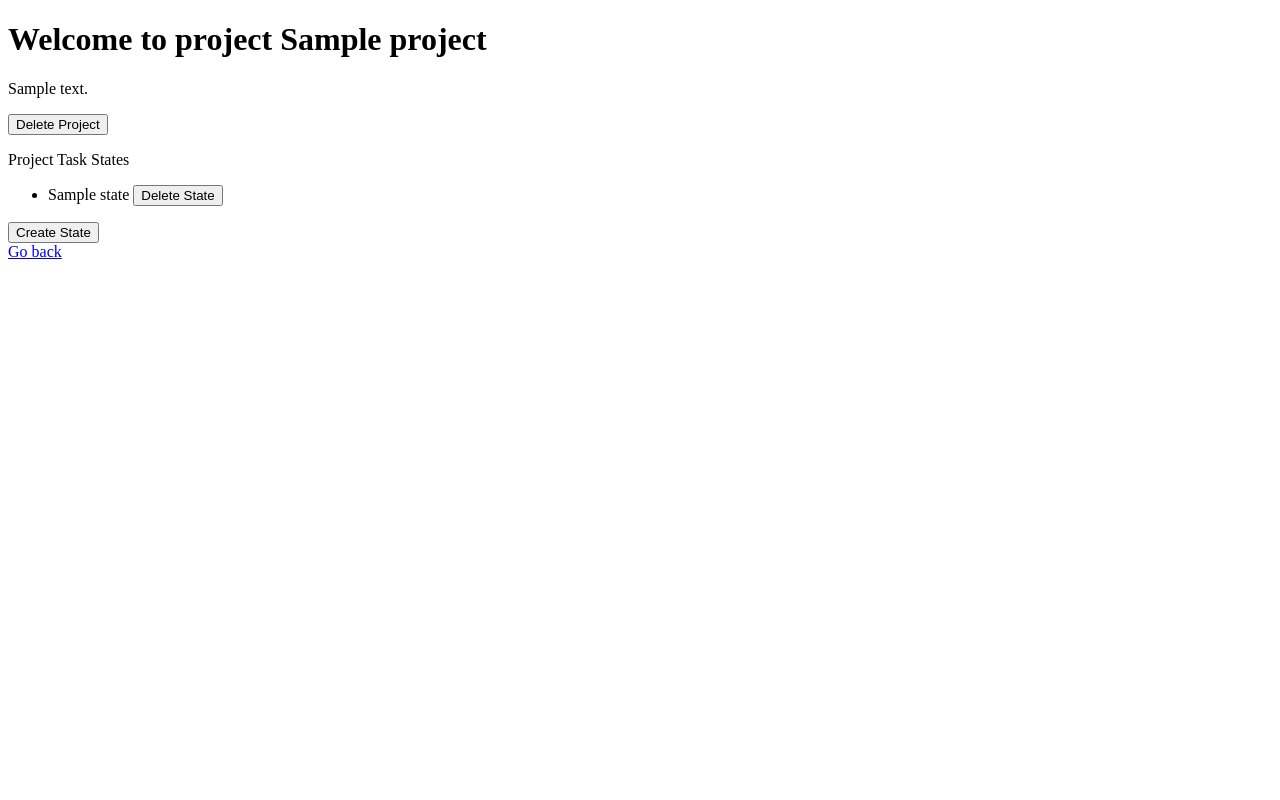
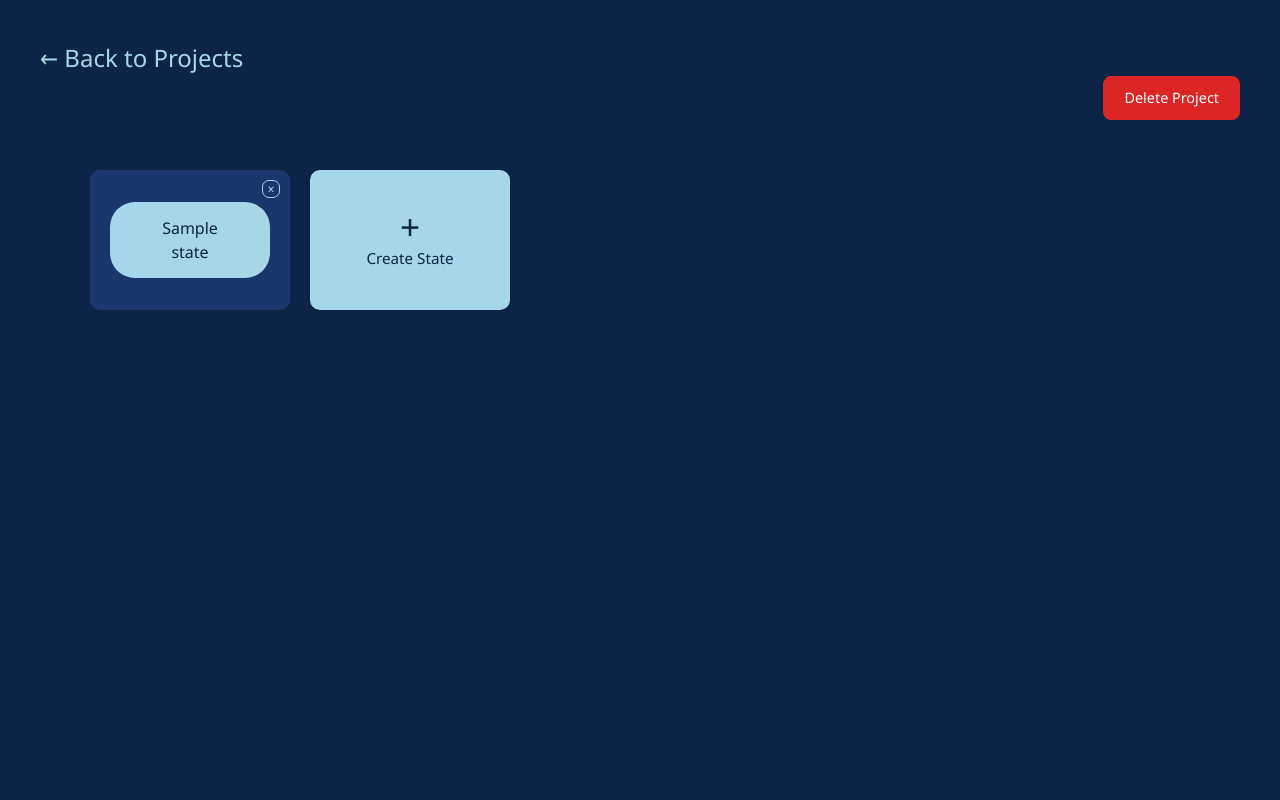
Before and after one commit to Di0go/Taskr, a Django app: page /projects/1/ in a window 1280 px wide. Run offline with Django 5.2, Linux system fonts and the light colour scheme; a user stored in the database is signed in; tables that the repository leaves empty hold one stand-in row (values such as "Sample post").

Commit message:
todays commit

```diff
--- a/src/projects/static/project/project.css
+++ b/src/projects/static/project/project.css
@@ -0,0 +1,215 @@
+/* Project Page Styles */
+
+body {
+    background-color: #0B2447;
+    min-height: 100vh;
+    font-family: 'Segoe UI', Tahoma, Geneva, Verdana, sans-serif;
+    padding: 40px 20px;
+    margin: 0;
+}
+
+.project-container {
+    max-width: 1200px;
+    margin: 0 auto;
+    background: transparent;
+    border-radius: 12px;
+    /*box-shadow: 0 4px 20px rgba(0, 0, 0, 0.4);*/
+    overflow: hidden;
+}
+
+.project-back{
+    text-align: left;
+
+}
+
+.project-delete-project{
+    text-align: right;
+
+}
+
+
+/* Content */
+.project-content {
+    padding: 50px;
+}
+
+/* States Grid */
+.states-grid {
+    display: flex;
+    flex-wrap: wrap;
+    gap: 20px;
+}
+
+/* State Card */
+.state-card {
+    background: #19376D;
+    /*border: 2px solid #b8b8b8;*/
+    border-radius: 10px;
+    padding: 25px 20px;
+    width: 200px;
+    height: 140px;
+    position: relative;
+    display: flex;
+    align-items: center;
+    justify-content: center;
+    box-sizing: border-box;
+}
+
+/* Delete button  */
+.state-delete-btn {
+    position: absolute;
+    top: 10px;
+    right: 10px;
+    background: transparent;
+    border: 1.5px solid #A5D7E8;
+    color: #A5D7E8;
+    font-size: 10px;
+    cursor: pointer;
+    width: 18px;
+    height: 18px;
+    line-height: 14px;
+    text-align: center;
+    border-radius: 7px;
+    padding: 0;
+    transition: all 0.2s ease;
+}
+
+.state-delete-btn:hover {
+    background: #dc2626;
+    color: white;
+    border-color: #dc2626;
+
+}
+
+/* State name pill button */
+.state-name-btn {
+    background: #A5D7E8;
+    color: #0B2447;
+    border: none;
+    padding: 14px 35px;
+    border-radius: 25px;
+    font-weight: 500;
+    font-size: 1rem;
+    cursor: default;
+    text-align: center;
+}
+
+/* Create State Card */
+.create-state-card {
+    background: #A5D7E8;
+    border: 2px solid #A5D7E8;
+    border-radius: 10px;
+    width: 200px;
+    height: 140px;
+    display: flex;
+    align-items: center;
+    justify-content: center;
+    cursor: pointer;
+    transition: all 0.2s ease;
+    text-decoration: none;
+    box-sizing: border-box;
+}
+
+.create-state-card:hover {
+    background: #576CBC;
+    border-color: #999;
+
+}
+
+.create-state-content {
+    text-align: center;
+    color: #0B2447;
+}
+
+.create-state-content .plus-icon {
+    font-size: 2.2rem;
+    font-weight: 300;
+    display: block;
+    margin-bottom: 2px;
+    color: #0B2447;
+    line-height: 1;
+}
+
+.create-state-content .create-text {
+    font-size: 0.95rem;
+    font-weight: 500;
+    color: #0B2447;
+}
+
+/* Other action buttons */
+.action-button {
+    background: #e5e5e5;
+    border: 1px solid #b8b8b8;
+    padding: 10px 20px;
+    border-radius: 8px;
+    font-weight: 500;
+    font-size: 0.9rem;
+    cursor: pointer;
+    transition: all 0.2s ease;
+    color: #2d2d2d;
+}
+
+.action-button:hover {
+    background: #d8d8d8;
+}
+
+.btn-delete {
+    background-color: #dc2626;
+    color: white;
+    border-color: #dc2626;
+
+}
+
+.btn-delete:hover {
+    background-color: #b60101;
+
+}
+
+.btn-leave {
+    background-color: #f59e0b;
+    color: white;
+    border-color: #f59e0b;
+}
+
+.btn-leave:hover {
+    background-color: #d97706;
+}
+
+.actions-section {
+    margin-top: 40px;
+    padding-top: 25px;
+    border-top: 1px solid #5a5a5a;
+}
+
+.back-link {
+    color: #A5D7E8;
+    text-decoration: none;
+    font-size: 1.5rem;
+    transition: color 0.2s ease;
+}
+
+.back-link:hover {
+    color: #ffffff;
+}
+
+/* Responsive */
+@media (max-width: 768px) {
+    .states-grid {
+        justify-content: center;
+    }
+
+    .state-card,
+    .create-state-card {
+        width: 150px;
+        height: 100px;
+    }
+
+    .project-content {
+        padding: 30px;
+    }
+
+    .state-name-btn {
+        padding: 10px 25px;
+        font-size: 0.9rem;
+    }
+}
--- a/src/projects/templates/projects/project.html
+++ b/src/projects/templates/projects/project.html
@@ -1,42 +1,82 @@
+{% load static %}
 <!DOCTYPE html>
 <html lang="en">
 
+<head>
+    <meta charset="UTF-8">
+    <meta name="viewport" content="width=device-width, initial-scale=1.0">
+    <link
+        href="https://cdn.jsdelivr.net/npm/bootstrap@5.3.0/dist/css/bootstrap.min.css"
+        rel="stylesheet"
+    >
+    <link
+        rel="stylesheet"
+        href="https://cdn.jsdelivr.net/npm/bootstrap-icons@1.11.0/font/bootstrap-icons.min.css"
+    >
+    <link
+        rel="stylesheet"
+        href="{% static 'project/project.css' %}"
+    />
+</head>
+
 <body>
-    <h1> Welcome to project {{ project }} </h1>
-    <p> {{ project.description }} </p>
+    <div class="project-container">
+        <!-- Header Section with navigation -->
 
+        <div class="project-back">
+            <a href="{% url 'projects:index' %}" class="back-link">
+                    ← Back to Projects
+            </a>
+        </div>
+
+        <div class="project-delete-project">
             {% if user != project.owner %}
                 <form method="post" action="{% url 'projects:leave_project' project.id %}">
                     {% csrf_token %}
-            <button type="submit">Leave Project</button>
+                    <button type="submit" class="action-button btn-leave">
+                        Leave Project
+                    </button>
                 </form>
-
             {% else %}
                 <form method="post" action="{% url 'projects:delete_project' project.id %}">
                     {% csrf_token %}
-            <button type="submit">Delete Project</button>
+                    <button type="submit" class="action-button btn-delete">
+                        Delete Project
+                    </button>
                 </form>
             {% endif %}
+        </div>
 
-    <p> Project Task States </p>
-    <ul>
+
+
+
+
+        <!-- Content Section -->
+        <div class="project-content">
+            <!-- Task States Grid -->
+            <div class="states-grid">
                 {% for state in states %}
-        <li>
-            {{ state }}
-            <form method="post" action="{% url 'states:delete_state' state.id %}" style="display: inline;">
+                    <div class="state-card">
+                        <form method="post" action="{% url 'states:delete_state' state.id %}">
                             {% csrf_token %}
-                <button type="submit">Delete State</button>
+                            <button type="submit" class="state-delete-btn" title="Delete state">
+                                ✕
+                            </button>
                         </form>
-        </li>
+                        <div class="state-name-btn">{{ state }}</div>
+                    </div>
                 {% endfor %}
-    </ul>
 
-    <a href="{% url 'states:create_state' project.id %}">
-        <button>Create State</button>
+                <!-- Create State Card -->
+                <a href="{% url 'states:create_state' project.id %}" class="create-state-card">
+                    <div class="create-state-content">
+                        <span class="plus-icon">+</span>
+                        <span class="create-text">Create State</span>
+                    </div>
                 </a>
-
-    <br>
-    <a href="{% url 'projects:index' %}">Go back</a>
+            </div>
+        </div>
+    </div>
 </body>
 
 </html>
--- a/src/projects/templates/projects/projects_list.html
+++ b/src/projects/templates/projects/projects_list.html
@@ -70,7 +70,7 @@
 
 
             <div class="projects-container">
-                <h3 class="mb-4" style="color: #6c757d;">Your Projects:</h3>
+                <h3 class="mb-4" style="color: #A5D7E8;">Your Projects:</h3>
 
                 {% if current_user_projects_list %}
                     {% for project in current_user_projects_list %}
@@ -81,7 +81,7 @@
                         </a>
                     {% endfor %}
                 {% else %}
-                    <p class="text-muted">Ainda não tem projetos. Clique no botão <i class="bi bi-plus-lg"></i> para criar o seu primeiro projeto!</p>
+                    <p class="text-muted" style="color: #A5D7E8;">Ainda não tem projetos. Clique no botão <i class="bi bi-plus-lg"></i> para criar o seu primeiro projeto!</p>
                 {% endif %}
             </div>
         </div>
```
Also changed, not shown: src/projects/static/project/projects_list.css (+17 -9 lines), src/states/static/states/create_state.css (added). Lines whose indentation alone changed are shown as unchanged.
